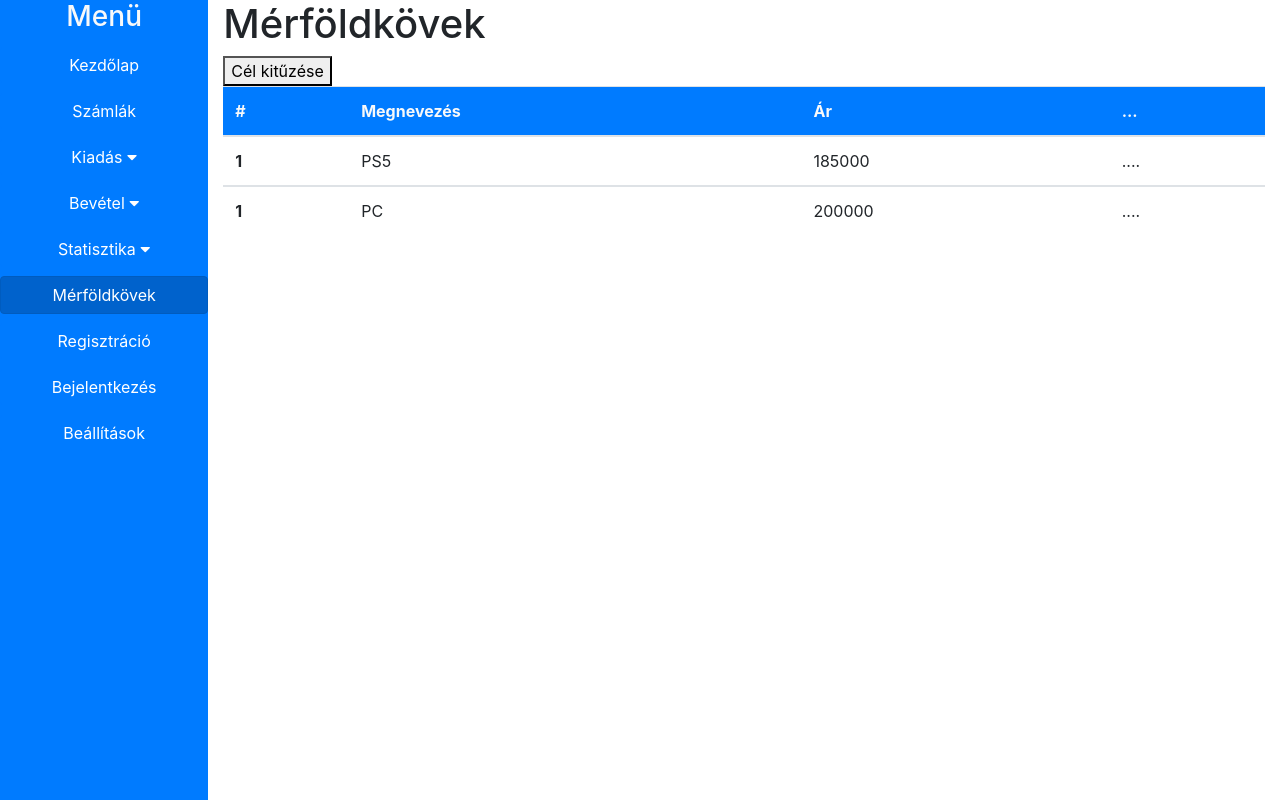
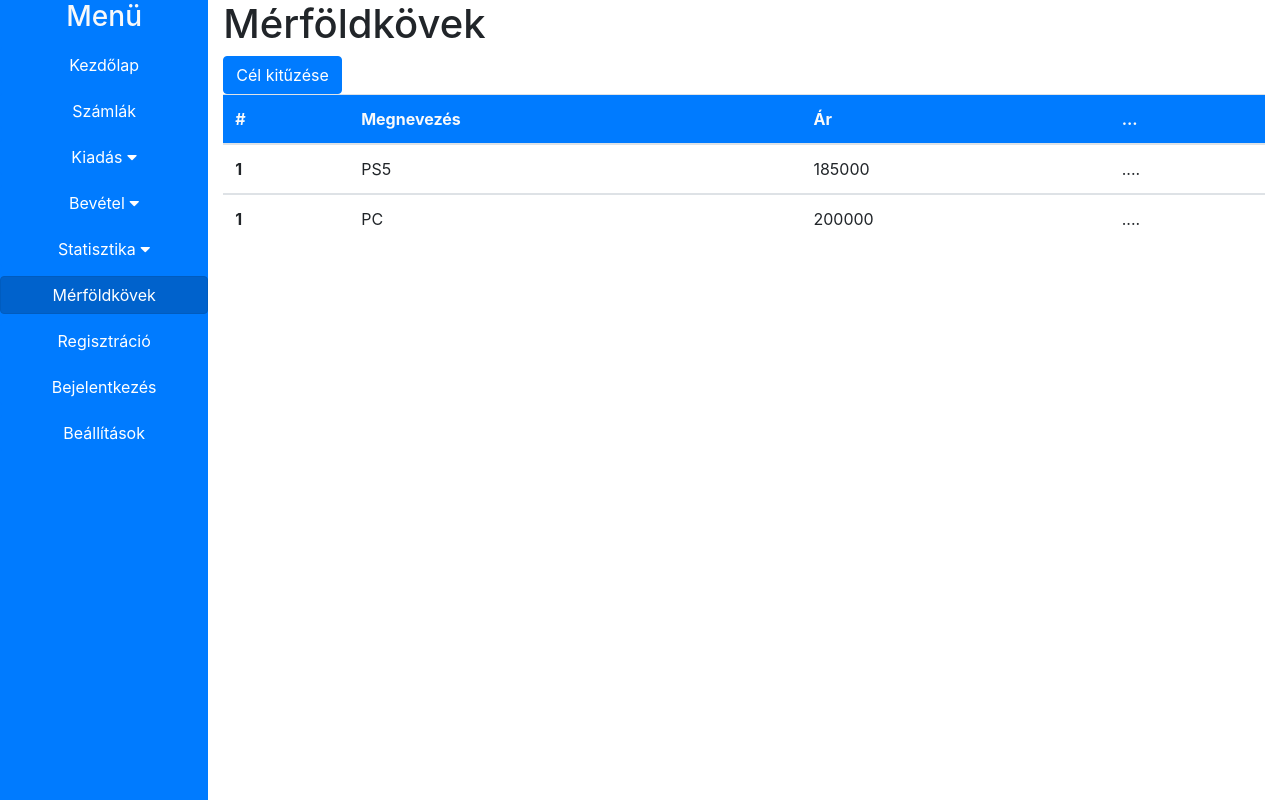
Before and after one commit to vereczkibalint/runtime_terror, a React (Create React App) app in the folder src/frontend/: page /milestones in a window 1280 px wide. Built offline with nearby package versions, Linux system fonts and the light colour scheme.

Commit message:
Update Milestones.js
Update Button css

```diff
--- a/src/frontend/src/components/milestones/Milestones.js
+++ b/src/frontend/src/components/milestones/Milestones.js
@@ -16,7 +16,7 @@ const Milestones = ({ milestone: { milestones, loading }, getMilestones }) => {
       <div className='d-flex justify-content-between'>
         <h1>Mérföldkövek</h1>
       </div>
-      <button>Cél kitűzése</button>
+      <button className="btn btn-primary">Cél kitűzése</button>
 
       {loading || milestones === null ? (
         <h1>Töltés...</h1>
```
